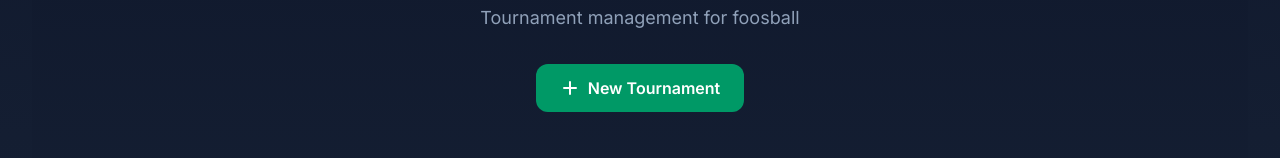
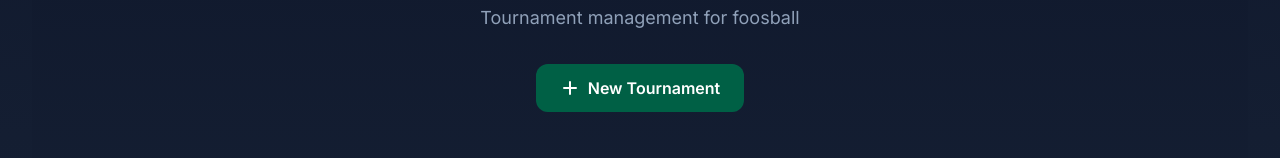
Before and after one commit to RonHaland/fooz-win, a Next.js app: page / in a window 1280 px wide. Shown: the part 290-448 px from the top of the page. Built offline with nearby package versions, Linux system fonts and the light colour scheme; no server answers.

Commit message:
fix accessibility warnings

```diff
--- a/app/page.tsx
+++ b/app/page.tsx
@@ -62,7 +62,7 @@ export default function Home() {
           </p>
           <button
             onClick={() => setShowNewTournamentModal(true)}
-            className="bg-emerald-600 hover:bg-emerald-700 hover:cursor-pointer text-white font-semibold px-6 py-3 rounded-xl transition-all duration-200 transform hover:scale-105 flex items-center gap-2"
+            className="bg-emerald-800 hover:bg-emerald-700 hover:cursor-pointer text-white font-semibold px-6 py-3 rounded-xl transition-all duration-200 transform hover:scale-105 flex items-center gap-2"
           >
             <PlusIcon className="h-5 w-5" />
             New Tournament
--- a/app/profile/page.tsx
+++ b/app/profile/page.tsx
@@ -115,7 +115,7 @@ export default function ProfilePage() {
                   <div className="text-white">{user.name}</div>
                   <button
                     onClick={() => setIsEditing(true)}
-                    className="text-emerald-400 hover:text-emerald-300 transition-colors"
+                    className="text-emerald-400 transition-colors p-2 hover:cursor-pointer bg-emerald-600/20 hover:bg-emerald-600/50 rounded-md hover:text-white"
                   >
                     Edit
                   </button>
--- a/components/InfoSection.tsx
+++ b/components/InfoSection.tsx
@@ -5,7 +5,7 @@ export function InfoSection() {
     <div className="mt-12 pt-8 border-t border-slate-700/50">
       <div className="grid md:grid-cols-2 gap-8">
         <div>
-          <h3 className="text-lg font-semibold text-white mb-4">How to Use</h3>
+          <h2 className="text-lg font-semibold text-white mb-4">How to Use</h2>
           <div className="space-y-3 text-sm text-slate-300">
             <p>
               <span className="font-medium text-emerald-400">
@@ -29,7 +29,15 @@ export function InfoSection() {
               <span className="font-medium text-emerald-400">
                 Update Scores:
               </span>{" "}
-              Click on <span className="rounded px-1 bg-white/10 border border-white/20">+</span> or <span className="rounded px-1 bg-white/10 border border-white/20">-</span> on a game card to update the score for a game.
+              Click on{" "}
+              <span className="rounded px-1 bg-white/10 border border-white/20">
+                +
+              </span>{" "}
+              or{" "}
+              <span className="rounded px-1 bg-white/10 border border-white/20">
+                -
+              </span>{" "}
+              on a game card to update the score for a game.
             </p>
             <p>
               <span className="font-medium text-emerald-400">
@@ -42,9 +50,9 @@ export function InfoSection() {
         </div>
 
         <div>
-          <h3 className="text-lg font-semibold text-white mb-3">
+          <h2 className="text-lg font-semibold text-white mb-3">
             Data Storage
-          </h3>
+          </h2>
           <p className="text-sm text-slate-300">
             All tournament data is stored locally in your browser using
             localStorage. This means:
```
